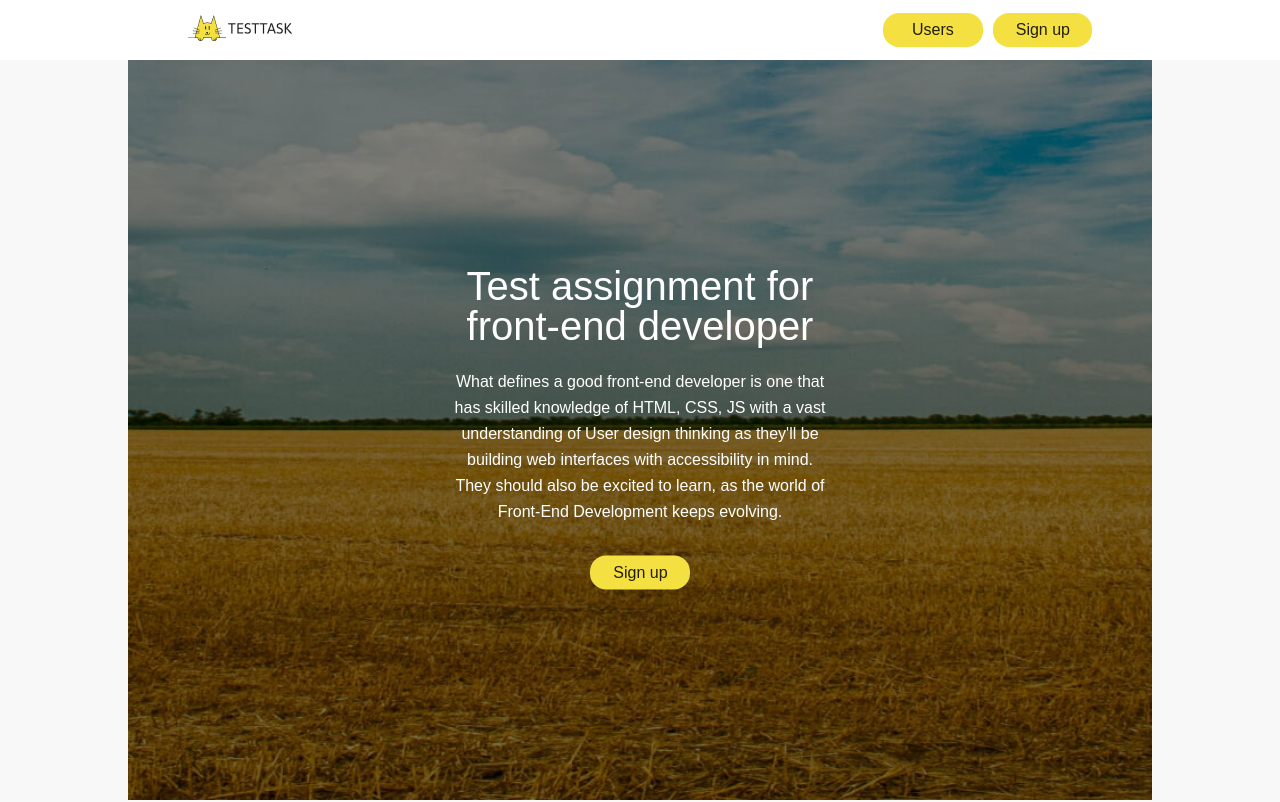
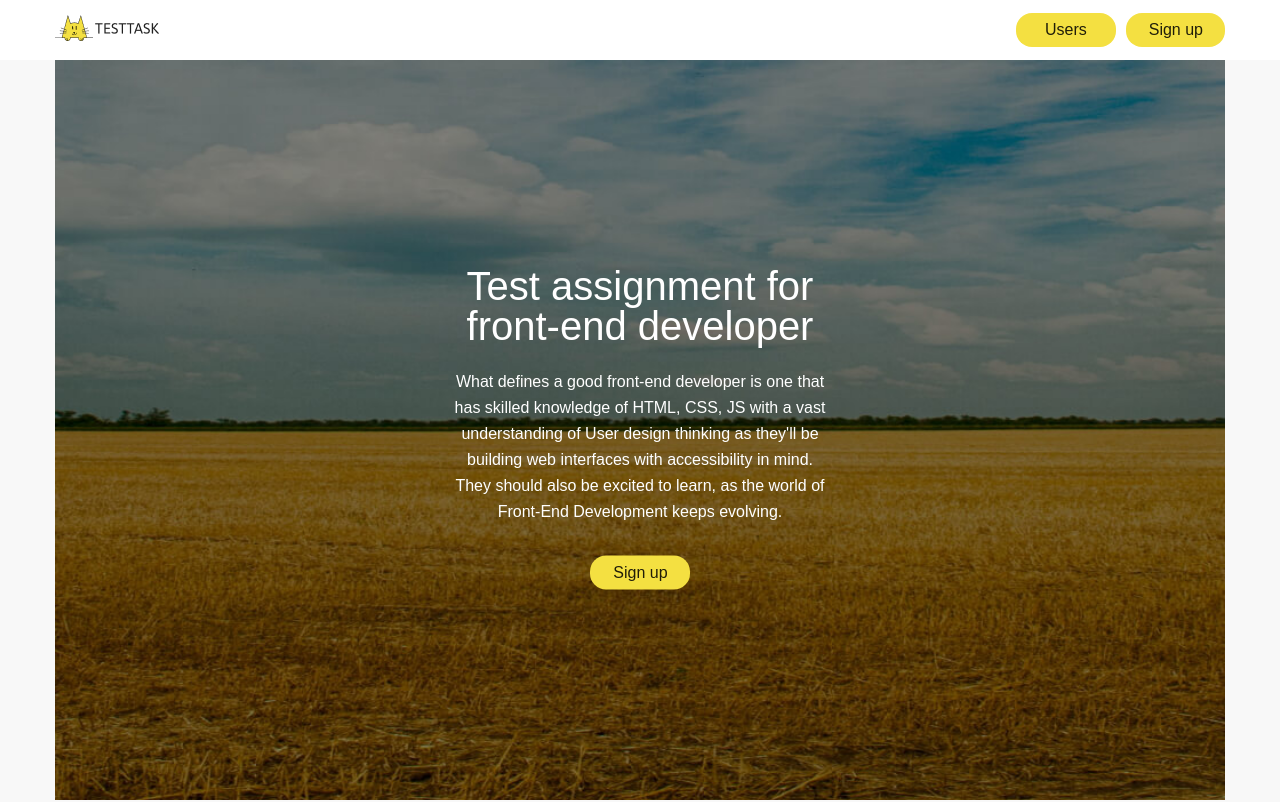
Before and after one commit to Roman911/test_task_abzagency, a React (Create React App) app: page / in a window 1280 px wide. Shown: the top 802 px of the page. Built offline with nearby package versions, Linux system fonts and the light colour scheme; no server answers; a web font is replaced by a local one.

Commit message:
Test task Done

```diff
--- a/src/Components/Header/Header.jsx
+++ b/src/Components/Header/Header.jsx
@@ -6,7 +6,7 @@ export const Header = () => {
   return <header className={styles.header}>
     <div className={styles.wrapper}>
       <a href="/">
-        <img src={`./Logo.png`} alt="Logo" />
+        <img src={`./Logo.png`} width='104px' height='26px' alt="Logo" />
       </a>
       <div className={styles.buttonGrup}>
         <Button name='Users' user={true} />
--- a/src/Components/Header/styles.module.scss
+++ b/src/Components/Header/styles.module.scss
@@ -7,12 +7,16 @@
   z-index: 100;
 
   .wrapper {
-    max-width: 1000px;
+    max-width: 1170px;
     margin: 0 auto;
     padding: 13px 48px;
     display: flex;
     align-items: center;
     justify-content: space-between;
+
+    @media only screen and (min-width: 1025px) {
+      padding: 13px 0;
+    }
 
     @media only screen and (max-width: 768px) {
       padding: 13px 33px;
--- a/src/Components/Layouts/styles.module.scss
+++ b/src/Components/Layouts/styles.module.scss
@@ -3,7 +3,7 @@
 // MainLayouts
 .wrapper {
   background-color: $background;
-  max-width: 1024px;
+  max-width: 1170px;
   margin: 0 auto;
 }
 
```
